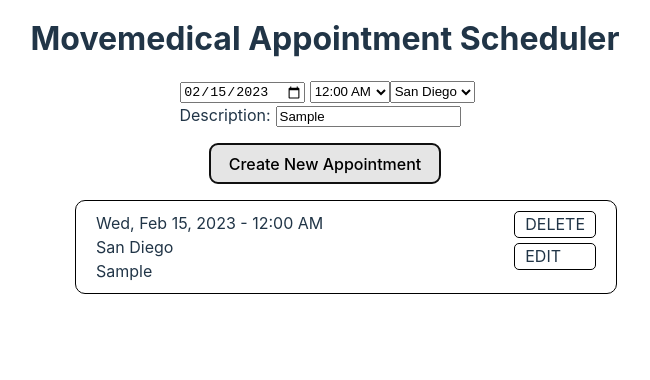
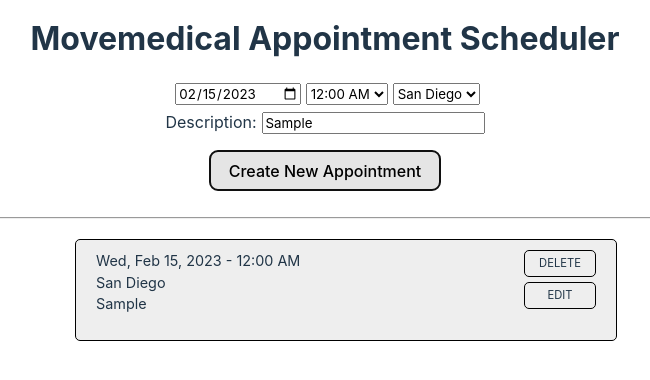
Before and after one commit to nmerchant/movemedical-appointment-scheduler, a React (Vite) app: page / in a window 1280 px wide. Both pictures are taken after typing "Sample" into the empty fields and a click on the button "Create New Appointment". Shown: the top 380 px of the page, without its empty margins (315-965 px from the left). Built offline with nearby package versions, Linux system fonts and the light colour scheme.

Commit message:
some basic styling and cleanup

```diff
--- a/src/App.css
+++ b/src/App.css
@@ -7,17 +7,20 @@
 
 .appointment-list {
     min-height: 50px;
-    margin: auto;
+    margin: 20px auto 0;
     width: 500px;
 }
 
 .appointment {
+    font-size: 0.9rem;
     border: 1px solid black;
+    background-color: rgb(238, 238, 238);
     padding: 10px 20px;
-    border-radius: 10px;
+    border-radius: 5px;
     cursor: pointer;
     text-align: left;
     width: 100%;
+    min-height: 80px;
     margin-bottom: 10px;
     display: flex;
     justify-content: space-between;
@@ -33,6 +36,8 @@
     padding: 0 10px;
     border-radius: 5px;
     height: 25px;
+    width: 50px;
+    margin: 0;
 }
 
 .delete-appointment,
@@ -41,11 +46,28 @@
     margin-bottom: 5px;
 }
 
-.delete-controls {
+.appointment-controls {
+    display: flex;
+    /* justify-content: flex-end; */
+    align-items: flex-end;
+    flex-direction: column;
+}
+
+.appointment-controls div {
+    font-size: 0.7rem;
+    display: flex;
+    justify-content: center;
+    align-items: center;
+}
+
+
+.delete-controls,
+.edit-controls {
     display: flex;
 }
 
-.delete-controls div {
+.delete-controls div,
+.edit-controls div {
     border: 1px solid black;
     border-radius: 5px;
     width: 25px;
@@ -54,10 +76,14 @@
     text-align: center;
 }
 
+.confirm-delete:hover,
+.confirm-edit:hover {
+    background-color: rgb(114, 215, 86);
+}
 
-.new-appointment-form form label {
-    text-align: left;
-    margin-right: 10px;
+.cancel-delete:hover,
+.cancel-edit:hover {
+    background-color: rgb(240, 118, 118);
 }
 
 .new-appointment-form form input {
@@ -67,9 +93,12 @@
 .location {
     display: inline-block;
     height: 22px;
+    margin-top: 5px;
 }
-
+.description {
+    margin-top: 5px;
+}
 .time {
-    margin-left: 5px;
+    margin: 0 5px;
     height: 22px;
 }
--- a/src/App.jsx
+++ b/src/App.jsx
@@ -43,6 +43,7 @@
         <div className="App">
             <h1>Movemedical Appointment Scheduler</h1>
             <NewAppointmentForm onCreateNewAppointment={createNewAppointment} />
+            <hr />
             <AppointmentList appointments={appointments} onDeleteAppointment={onDeleteAppointment} onEditAppointment={onEditAppointment} />
         </div>
     );
--- a/src/components/Appointment.jsx
+++ b/src/components/Appointment.jsx
@@ -58,7 +58,7 @@
             <div className="appointment-details">
                 { editing ? <div><DateTimeInput date={date} setDate={setDate} /></div> : <div>{dateFormat.format(appointment?.date) + ' - ' + timeFormat.format(appointment?.date) || '-'}</div>}
                 { editing ? <LocationSelect location={location} setLocation={setLocation} /> : <div>{appointment?.location}</div>}
-                { editing ? <div><input value={description} onChange={e => { setDescription(e.target.value)}}></input></div> : <div>{appointment?.description || '-'}</div>}
+                { editing ? <div className="description"><input value={description} onChange={e => { setDescription(e.target.value)}}></input></div> : <div>{appointment?.description || '-'}</div>}
             </div>
             <div className="appointment-controls">
                 {deleting ?
@@ -73,7 +73,7 @@
 
                 {editing ?
                 (
-                <div className="delete-controls">
+                <div className="edit-controls">
                     <div className="confirm-edit" onClick={onConfirmEdit}>✓</div>
                     <div className="cancel-edit" onClick={onCancelEdit}>X</div>
                 </div>
--- a/src/components/NewAppointmentForm.jsx
+++ b/src/components/NewAppointmentForm.jsx
@@ -15,7 +15,7 @@
                 <form>
                     <DateTimeInput date={date} setDate={setDate} />
                     <LocationSelect location={location} setLocation={setLocation} />
-                    <div>
+                    <div className="description">
                         <label>
                             Description:
                             <input type="text" name="description" value={description} onChange={e => setDescription(e.target.value)}></input>
--- a/src/index.css
+++ b/src/index.css
@@ -34,6 +34,10 @@
     line-height: 1.1;
 }
 
+hr {
+    margin: 10px auto;
+}
+
 button {
     border-radius: 8px;
     border: 1px solid transparent;
@@ -51,6 +55,9 @@
 button:focus,
 button:focus-visible {
     outline: 4px auto -webkit-focus-ring-color;
+}
+input, select {
+    font-family: inherit;
 }
 
 /* select {
```
